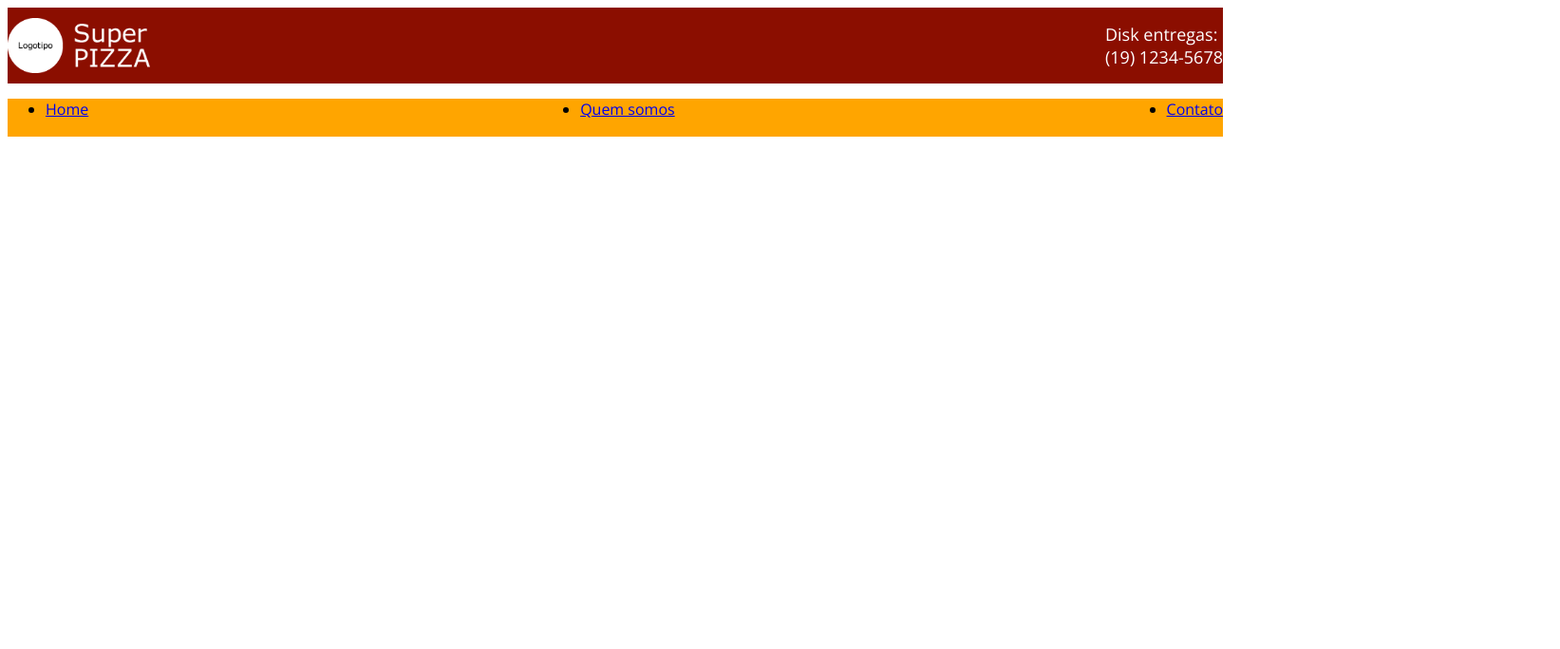
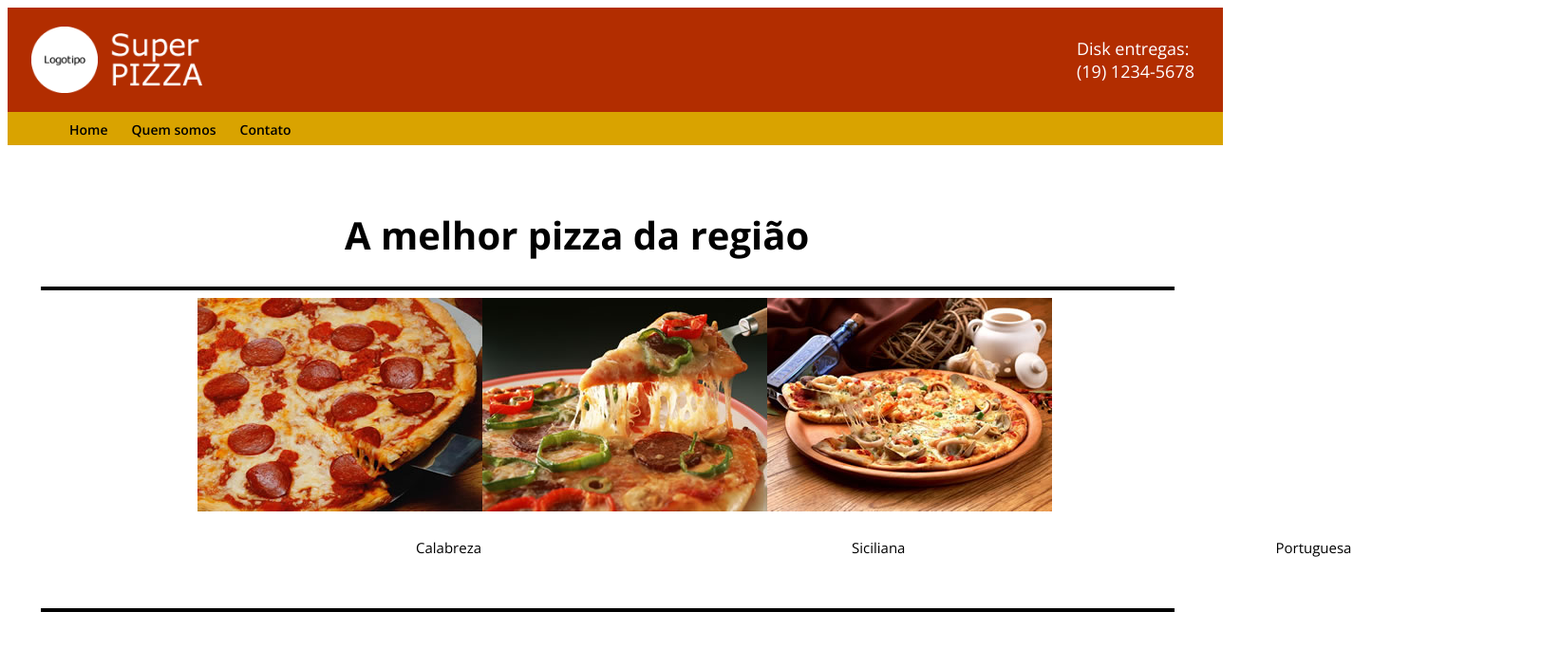
Before and after one commit to Nathan764/avaliacao-pizzaria, a plain HTML site: page index.html in a window 1280 px wide. Shown: the whole page at 95% size, 1643 px wide, since content can reach past the window. Drawn offline with nearby package versions, Linux system fonts and the light colour scheme.

Commit message:
avaliacao-pizzaria

```diff
--- a/estilo.css
+++ b/estilo.css
@@ -7,37 +7,93 @@
 
 .cabecalho{
     width: 1280px;
+    height: 110px;
     margin: 0 auto;
     display: flex;
     align-items: center;
     justify-content: space-between;
-    background-color: rgb(139, 14, 0);
-}
+    background-color: #B22D00;
+    ;
+    }
 
-.retangulo{
-    width: 1280px;
-    margin: 0 auto;
-
-}
-
-.menu2{
-    background-color: orange;
-  display:flex;
-  height: 40px;
-  justify-content: space-between;
-}
+    .logo{
+       padding-left: 25px;
+    }
 
 .menu{
     display: flex;
     list-style: none;
+    padding-right: 30px;
 }
 
-.menu li{
-    padding-left: 30px;
-}
-
-.menu a{
+ .menu a{
     text-decoration: none;
     color:white;
     font-size: 18px;
 }
+
+.menu2{
+    display: flex;
+    margin: 0 auto;
+    background-color: #D9A300;
+    ;
+    height: 35px;
+    list-style: none;
+    width: 1240px;
+    align-items: center;
+}
+
+.menu2 a {
+    text-decoration: none;
+    font-size: 14px;
+    color: black;
+}
+
+.menu2 li{
+    padding-left: 25px;
+    font-weight: 600;
+
+}
+
+.titulo01{
+width: 1280px;
+padding-left: 355px;
+padding-top: 40px;
+font-size: 40px;
+}
+
+.divisor{
+    width: 1190px;
+height: 0px;
+border: 2px solid #000000;
+}
+
+.fotos{
+ padding-left: 200px;
+ display: flex;
+  margin: 0 auto ;
+  width: 1280px;
+}
+
+.titulo02{
+    height: 35px;
+    list-style: none;
+    width: 0 auto ;
+    align-items: center;
+    display: flex;
+    text-align: center;
+}
+
+.titulo02 a{
+    text-decoration: none;
+    font-size: 15px;
+    color: black;
+    padding-left: 390px;
+    text-align: center;
+}
+
+.divisor2{
+    width: 1190px;
+    height: 0px;
+    border: 2px solid #000000;
+}
--- a/index.html
+++ b/index.html
@@ -9,7 +9,7 @@
 </head>
 <body>
     <header class="cabecalho">
-        <img src="imagens/pizzaria/Imagens/logotipo.fw.png" width="150px">
+        <img class="logo" src="imagens/pizzaria/Imagens/logotipo.fw.png" width="180px">
         <nav>
             <ul class="menu">
                 <li><a href="#">Disk entregas:<br>(19) 1234-5678</a></li>
@@ -17,14 +17,37 @@
         </nav>
     </header>
 
-    <header class="retangulo">
-        <nav>
-            <ul class="menu2">
-                <li><a href="#">Home</a></li>
-                <li><a href="#">Quem somos</a></li>
-                <li><a href="#">Contato</a></li>
-            </ul>
-        </nav>
-    </header>
+
+    <ul class="menu2">
+        <li><a href="">Home</a></li>
+        <li><a href="">Quem somos</a></li>
+        <li><a href="">Contato</a></li>
+    </ul>
+
+    <h1 class="titulo01">A melhor pizza da região</h1>
+
+    <hr class="divisor">
+
+    <div class="fotos">
+    <div>
+    <img src="imagens/pizzaria/Imagens/calabreza.jpg" width="300">
+    </div>
+    <div>
+    <img src="imagens/pizzaria/Imagens/siciliana.jpg" width="300">
+    </div>
+    <div>
+   <img src="imagens/pizzaria/Imagens/portuguesa.jpg" width="300">
+</div>
+</div>
+
+    <ul class="titulo02">
+    <li><a href="">Calabreza</a></li>
+    <li><a href="">Siciliana</a></li>
+    <li><a href="">Portuguesa</a></li>
+    </ul>
+
+    <br>
+    <hr class="divisor2">
+
 </body>
 </html>
```
